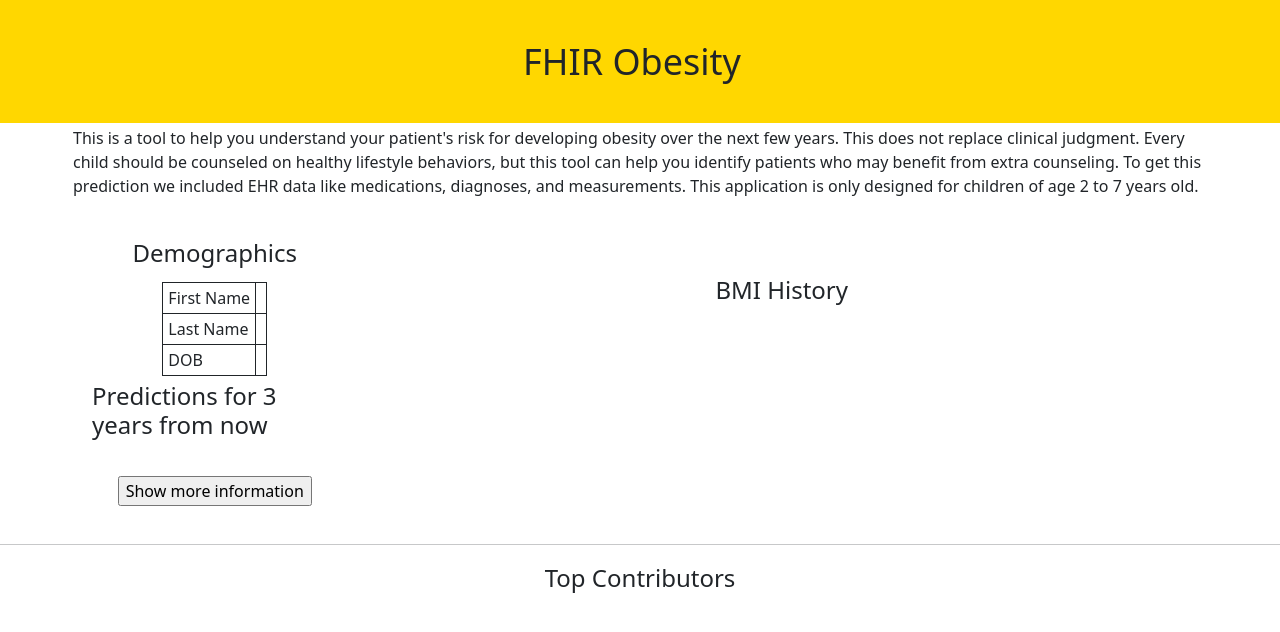
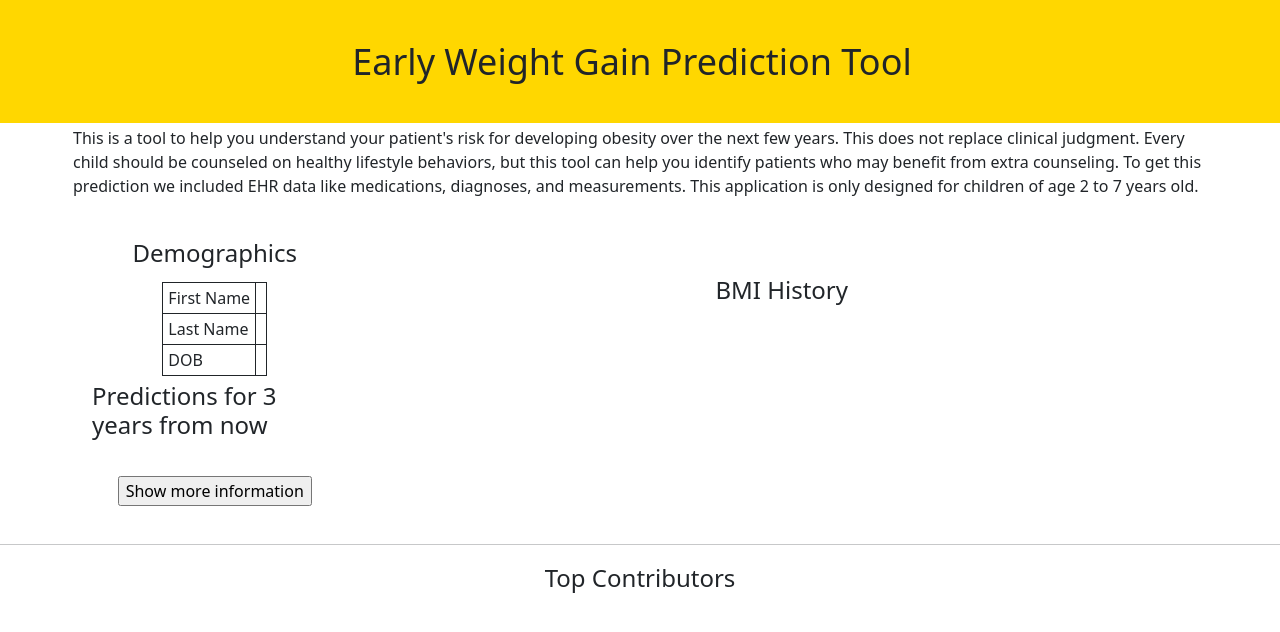
Before and after one commit to fayyaz-udel/nemours-fhir-obesity, a plain HTML site: page web/index.html in a window 1280 px wide. Shown: the top 632 px of the page. Drawn offline with nearby package versions, Linux system fonts and the light colour scheme; a script that the page names is missing.

Commit message:
Ly's changes

```diff
--- a/web/index.html
+++ b/web/index.html
@@ -24,7 +24,7 @@
         </div>
         <div class="text-center">
             <a class="navbar-brand mb-0 h4 text-dark" href="#" style="font-size: 36px;">
-                FHIR Obesity
+                Early Weight Gain Prediction Tool
             </a>
         </div>
         <div></div> <!-- This div is for spacing, adjust it as needed -->
```
